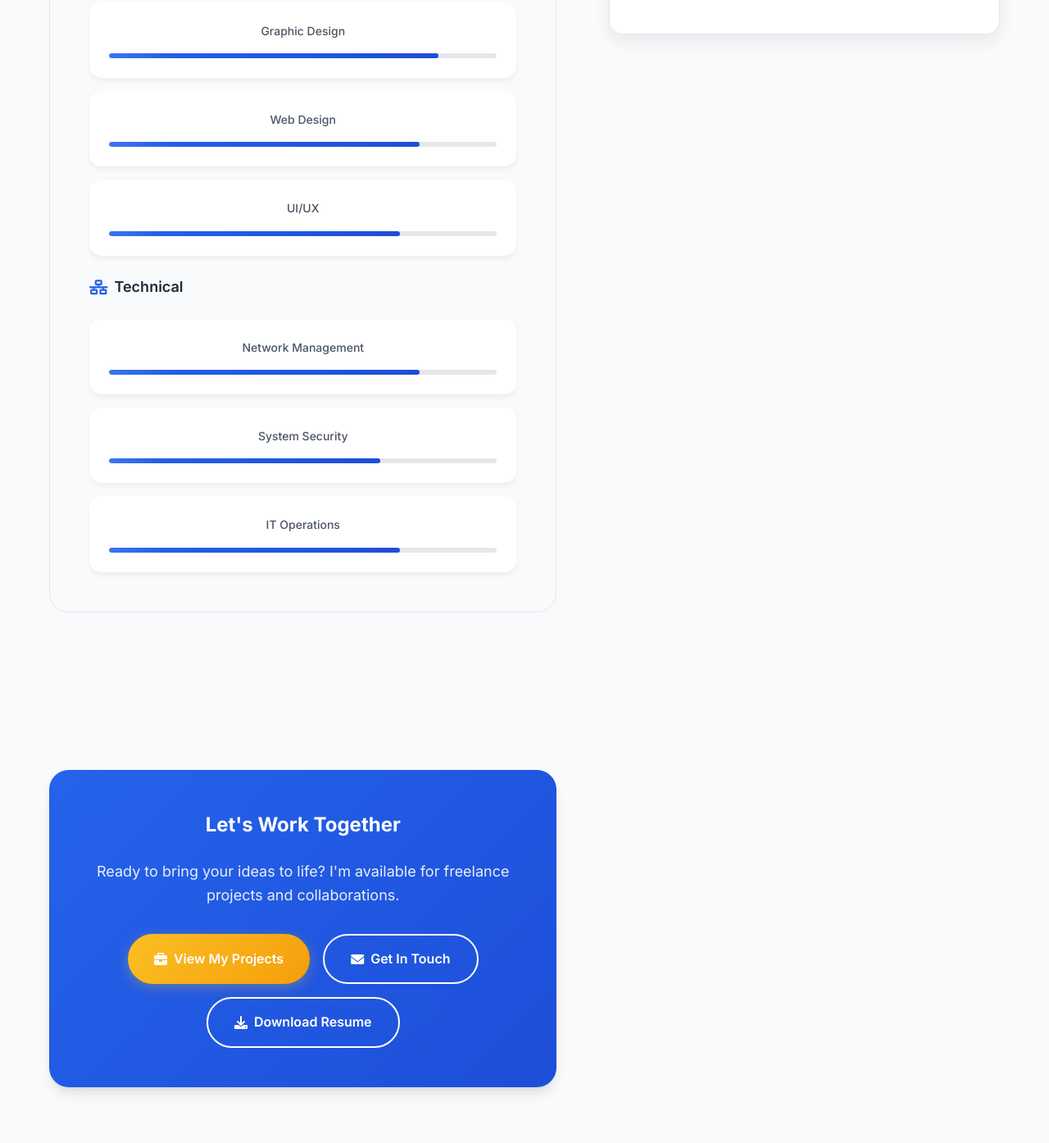
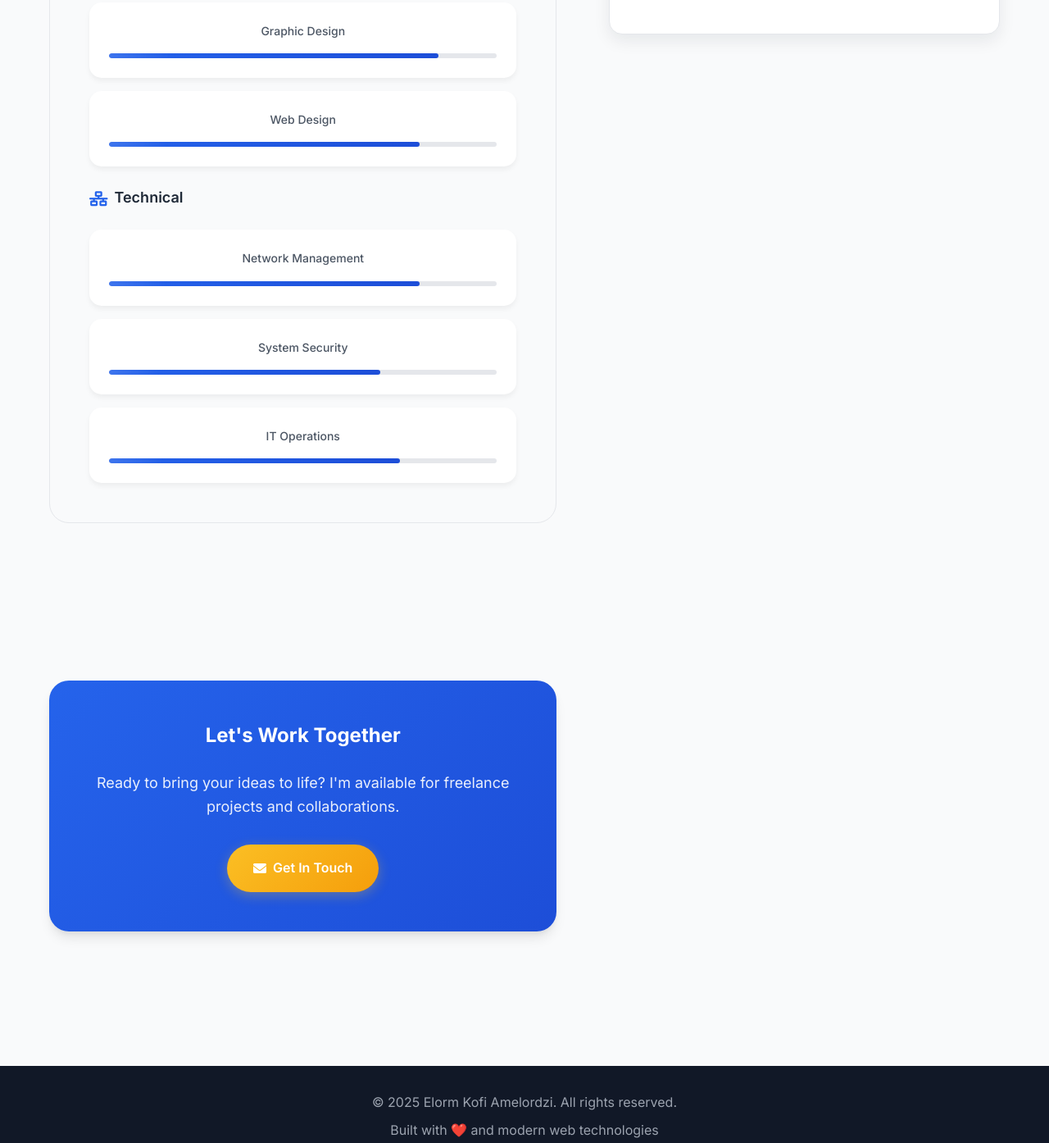
Before and after one commit to humptydumpty-git/ElormAmelordzi, a website: page about.html in a window 1280 px wide. Shown: the part 2089-3483 px from the top of the page at 82% size. Drawn offline with Linux system fonts and the light colour scheme.

Commit message:
Update about.html

```diff
--- a/about.html
+++ b/about.html
@@ -116,12 +116,6 @@ With a strong background in Computer Networks Management, I bring a solid unders
                                         <div class="skill-progress" data-progress="80"></div>
                                     </div>
                                 </div>
-                                <div class="skill-item">
-                                    <span class="skill-name">UI/UX</span>
-                                    <div class="skill-bar">
-                                        <div class="skill-progress" data-progress="75"></div>
-                                    </div>
-                                </div>
                             </div>
                         </div>
 
@@ -177,17 +171,9 @@ With a strong background in Computer Networks Management, I bring a solid unders
                     <h3>Let's Work Together</h3>
                     <p>Ready to bring your ideas to life? I'm available for freelance projects and collaborations.</p>
                     <div class="cta-buttons">
-                        <a href="projects.html" class="btn btn-primary">
-                            <i class="fas fa-briefcase"></i>
-                            View My Projects
-                        </a>
-                        <a href="contact.html" class="btn btn-secondary">
+                        <a href="contact.html" class="btn btn-primary">
                             <i class="fas fa-envelope"></i>
                             Get In Touch
-                        </a>
-                        <a href="resume.html" class="btn btn-outline">
-                            <i class="fas fa-download"></i>
-                            Download Resume
                         </a>
                     </div>
                 </div>
```
